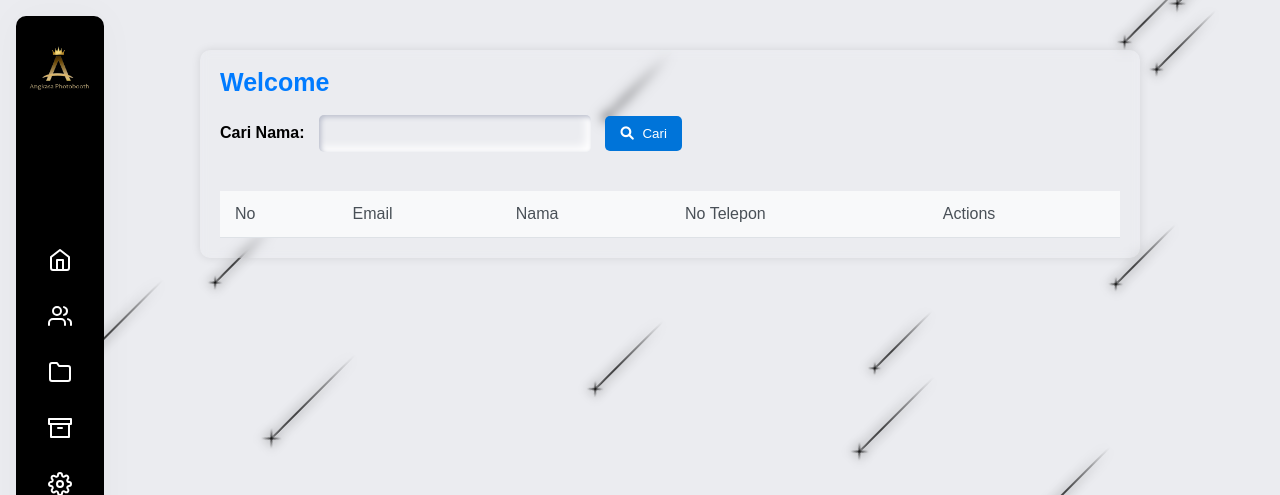
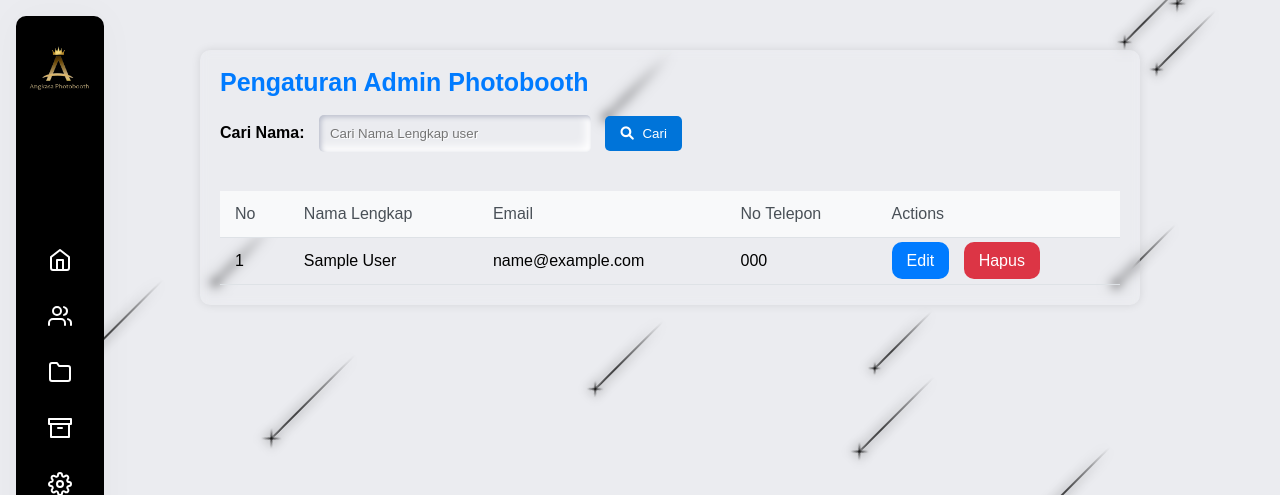
Before and after one commit to ardhikaxx/Angkasa_Website, a PHP site: page /admin/settings.php in a window 1280 px wide. Shown: the top 495 px of the page. Run offline with PHP 8.4, Linux system fonts and the light colour scheme; tables that the repository leaves empty or names only in its code hold one stand-in row (values such as "Sample post"); lists and menus that the app fills with data are empty; some libraries are stand-ins or nearby versions.

Commit message:
add back end fitur setting

```diff
--- a/admin/register.php
+++ b/admin/register.php
@@ -2443,7 +2443,7 @@ if (!$koneksi) {
             $queryEmail = "SELECT * FROM user WHERE email = '$email'";
             $resultEmail = mysqli_query($koneksi, $queryEmail);
 
-            $queryNoHP = "SELECT * FROM user WHERE nomor_telepon = '$nohp'";
+            $queryNoHP = "SELECT * FROM user WHERE no_hp = '$nohp'";
             $resultNoHP = mysqli_query($koneksi, $queryNoHP);
 
             if (empty(trim($fullname)) || empty(trim($email)) || empty(trim($nohp)) || empty(trim($jeniskelamin)) || empty(trim($pass))) {
--- a/admin/settings.php
+++ b/admin/settings.php
@@ -1,9 +1,9 @@
 <?php
-// require('../koneksi.php');
-// $host = 'localhost';
-// $username = 'root';
-// $password = '';
-// $database = 'angkasa';
+require('../koneksi.php');
+$host = 'localhost';
+$username = 'root';
+$password = '';
+$database = 'angkasa';
 
 function cari_nama($koneksi, $nama_cari) {
     $query = "SELECT * FROM user WHERE nama_lengkap LIKE '%$nama_cari%'";
@@ -12,7 +12,7 @@ function cari_nama($koneksi, $nama_cari) {
     $no = 1;
 
     while ($row = mysqli_fetch_array($result)) {
-        $id = isset($row['id']) ? $row['id'] : '';
+        $id = isset($row['id_user']) ? $row['id_user'] : '';
         $email = isset($row['email']) ? $row['email'] : '';
         $fullname = isset($row['nama_lengkap']) ? $row['nama_lengkap'] : '';
         $nohp = isset($row['no_hp']) ? $row['no_hp'] : '';
@@ -32,11 +32,11 @@ function cari_nama($koneksi, $nama_cari) {
     }
 }
 
-// $koneksi = mysqli_connect($host, $username, $password, $database);
-
-// if (!$koneksi) {
-//     die("Koneksi database gagal: " . mysqli_connect_error());
-// }
+$koneksi = mysqli_connect($host, $username, $password, $database);
+
+if (!$koneksi) {
+    die("Koneksi database gagal: " . mysqli_connect_error());
+}
 ?>
 <!DOCTYPE html>
 <html lang="en">
@@ -2204,10 +2204,10 @@ function cari_nama($koneksi, $nama_cari) {
     </div>
 
     <div class="content-settings">
-        <h1>Welcome</h1>
+    <h1>Pengaturan Admin Photobooth</h1>
         <form method="GET">
             <label for="search">Cari Nama:</label>
-            <input type="text" name="search" id="search">
+            <input type="text" name="search" id="search" id="search" placeholder="Cari Nama Lengkap user" autocomplete="off">
             <button type="submit">
                 <i class="fas fa-search search-icon"></i> Cari
             </button>
@@ -2216,17 +2216,43 @@ function cari_nama($koneksi, $nama_cari) {
             <thead>
                 <tr>
                     <th>No</th>
+                    <th>Nama Lengkap</th>
                     <th>Email</th>
-                    <th>Nama</th>
                     <th>No Telepon</th>
                     <th>Actions</th>
                 </tr>
             </thead>
             <tbody class="tabel-akun">
             <?php
-
+            if (isset($_GET['search'])){
+                $searchquery=$_GET ['search'];
+                cari_nama($koneksi,$searchquery,);
+            }else{
+               $query="SELECT * FROM user";
+               $result=mysqli_query($koneksi,$query);
+               $no=1;
+               while ($row=mysqli_fetch_array($result)){
+                $id=isset($row['id_user'])?$row['id_user']:'';
+                $usernamalengkap=isset ($row['nama_lengkap'])?$row['nama_lengkap']:'';
+                $useremail=isset ($row['email'])?$row['email']:'';
+                $usertelepon=isset($row['no_hp'])?$row['no_hp']:'';
+                ?>
+            <tr>
+                <td><?php echo $no;?></td>
+                <td><?php echo $usernamalengkap;?></td>
+                <td><?php echo $useremail;?></td>
+                <td><?php echo $usertelepon;?></td>
+                <td>
+                <a href="edit.php?id=<?php echo $id; ?>" class="btn-edit">Edit</a>
+                <a href="hapus.php?id=<?php echo $id; ?>" class="btn-delete">Hapus</a>
+                </td>
+            </tr>
+            </tbody>
+            <?php
+            $no++;
+               }
+            }
             ?>
-            </tbody>
         </table>
     </div>
 
```
